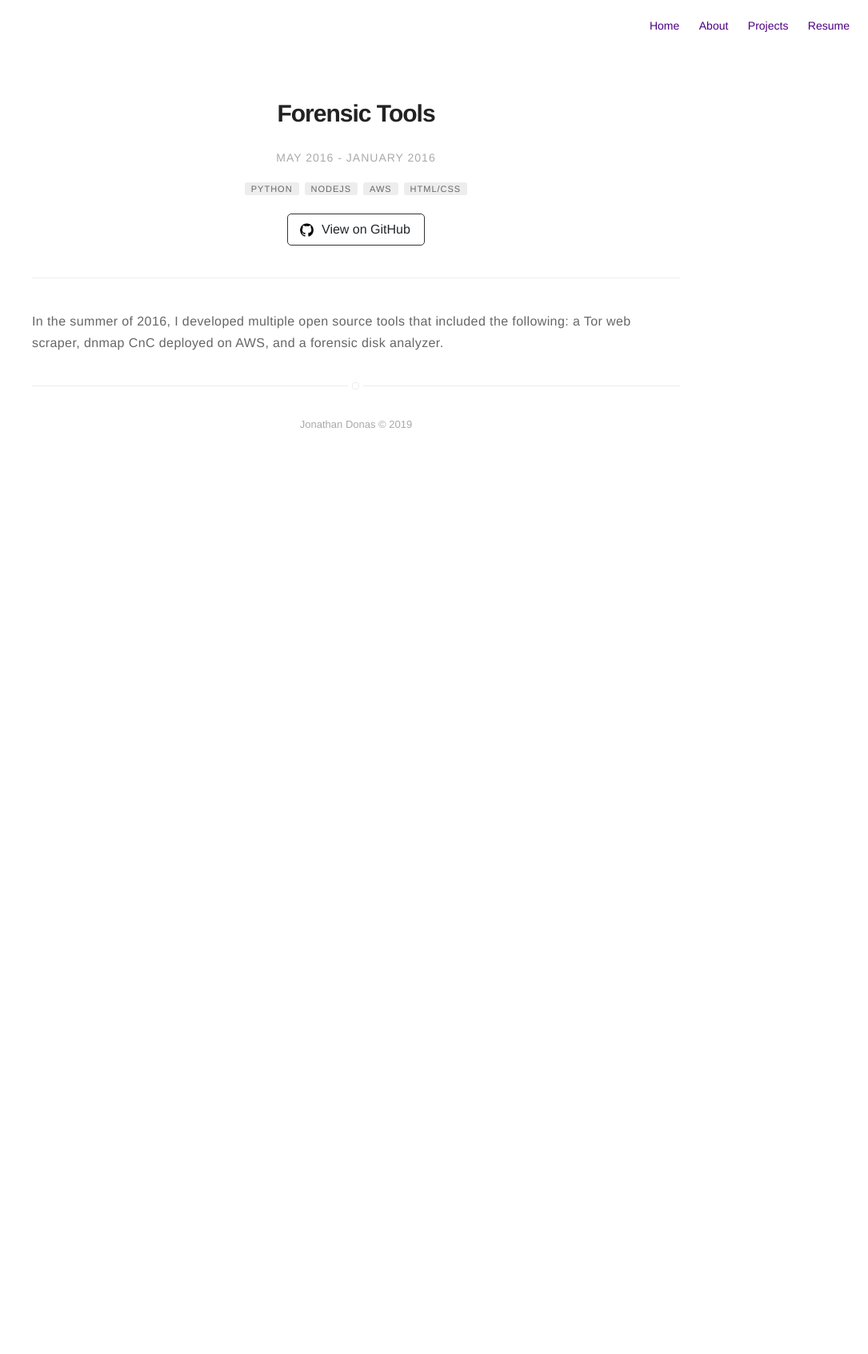
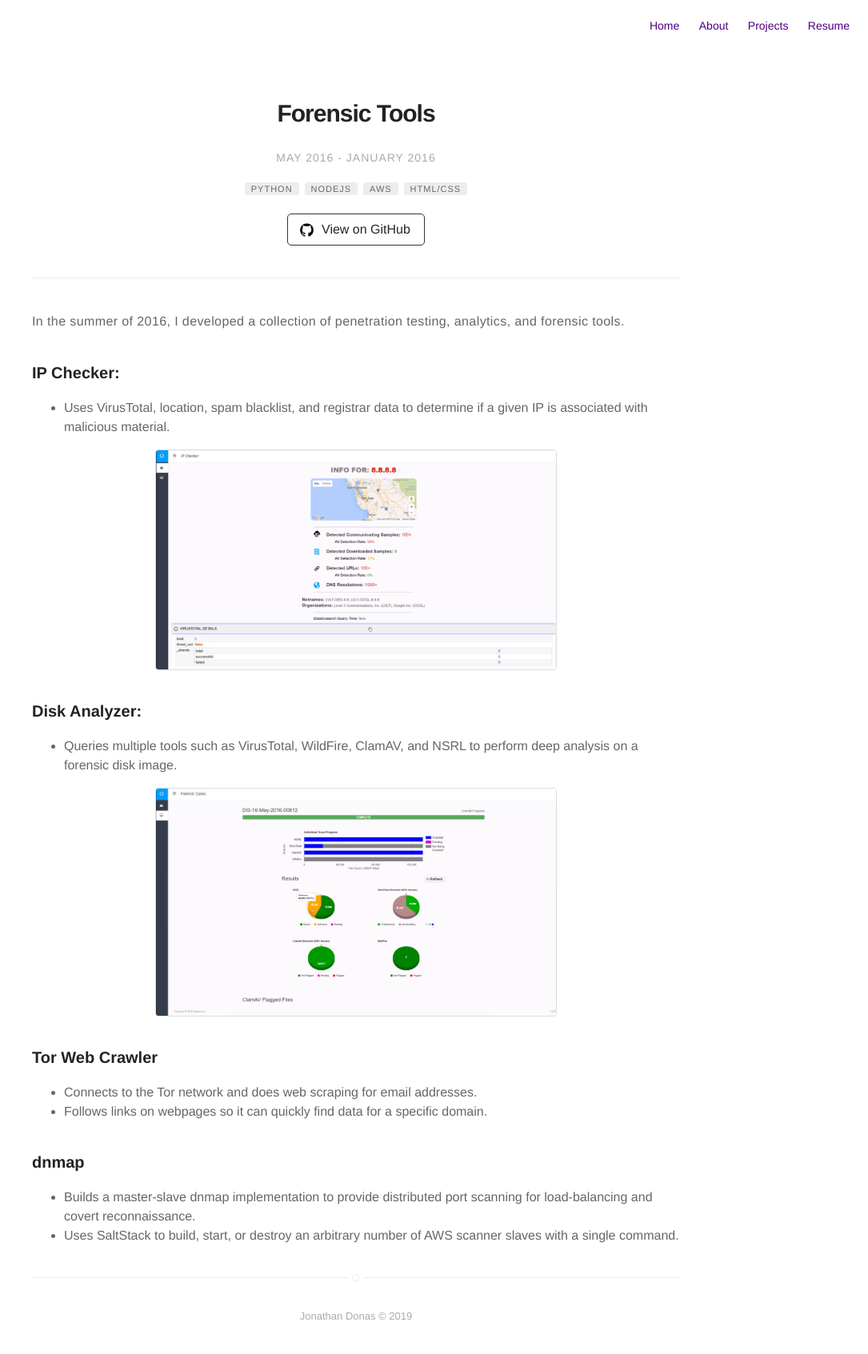
Before and after one commit to jondonas/jondonas.github.io, a Jekyll site: the page built from _posts/2004-01-01-forensic-tools.markdown, in a window 1280 px wide. Shown: the whole page at 80% size, without its empty margins (195-1280 px from the left). Built offline with Jekyll 4.4.1, drawn with Linux system fonts in a browser that asks for light colours; before the commit the page ends 900 px from its top, so only the background shows below that.

Commit message:
Update forensic tools description

```diff
--- a/_posts/2004-01-01-forensic-tools.markdown
+++ b/_posts/2004-01-01-forensic-tools.markdown
@@ -12,4 +12,26 @@ category: open-source
 author: jondonas
 ---
 
-In the summer of 2016, I developed multiple open source tools that included the following: a Tor web scraper, dnmap CnC deployed on AWS, and a forensic disk analyzer.
+In the summer of 2016, I developed a collection of penetration testing, analytics, and forensic tools.
+
+### IP Checker:
+
+* Uses VirusTotal, location, spam blacklist, and registrar data to determine if a given IP is associated with malicious material.
+
+<kbd><img src="/assets/images/ip_checker.png" width="500" style="border: 1px solid #ddd; display: block; margin-left: auto; margin-right: auto;"></kbd>
+
+### Disk Analyzer:
+
+* Queries multiple tools such as VirusTotal, WildFire, ClamAV, and NSRL to perform deep analysis on a forensic disk image.
+
+<kbd><img src="/assets/images/disk_analyzer.png" width="500" style="border: 1px solid #ddd; display: block; margin-left: auto; margin-right: auto;"></kbd>
+
+### Tor Web Crawler
+
+* Connects to the Tor network and does web scraping for email addresses.
+* Follows links on webpages so it can quickly find data for a specific domain.
+
+### dnmap
+
+* Builds a master-slave dnmap implementation to provide distributed port scanning for load-balancing and covert reconnaissance.
+* Uses SaltStack to build, start, or destroy an arbitrary number of AWS scanner slaves with a single command.
```
Also changed, not shown: assets/images/disk_analyzer.png (added), assets/images/ip_checker.png (added).
